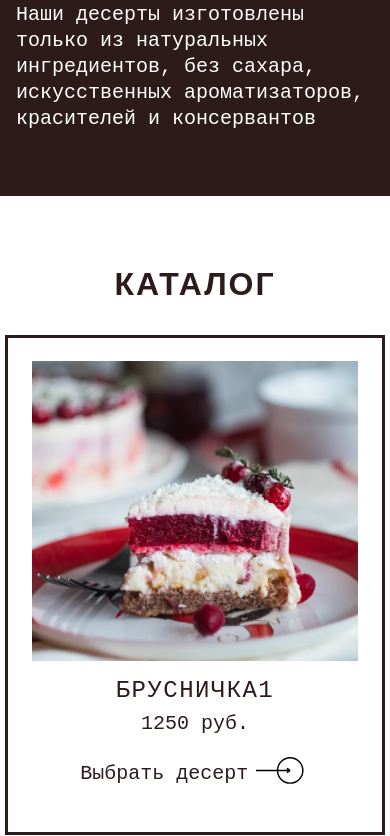
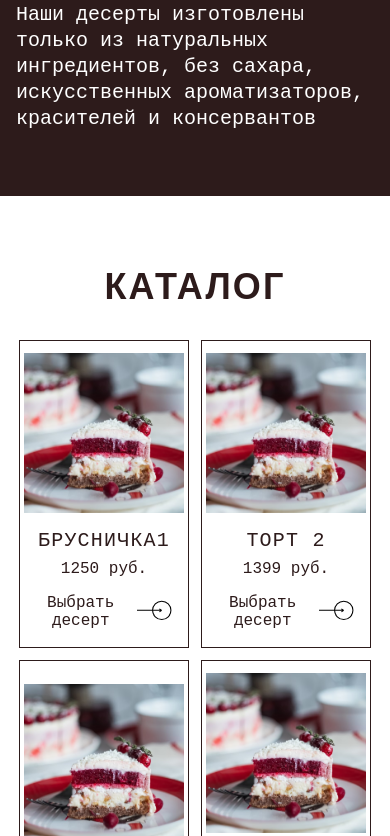
Before and after one commit to DeadDPie/landingGpo, a Next.js app: page / in a window 390 px wide. Shown: the part 1164-2000 px from the top of the page. Built offline with nearby package versions, Linux system fonts and the light colour scheme; a web font is replaced by a local one.

Commit message:
catalog adaptiv

```diff
--- a/src/components/Catalog/Card/Card.module.css
+++ b/src/components/Catalog/Card/Card.module.css
@@ -88,3 +88,25 @@ html[data-theme="B"] .bottom_container {
   align-items: center;
   margin-top: 0px;
 }
+
+@media (max-width: 768px) {
+  html[data-theme="B"] .card {
+    border: 1px solid var(--color-border-main);
+    width: 100%;
+    max-width: 170px;
+    height: auto;
+    padding: 12px 12px 8px 12px;
+  }
+
+  html[data-theme="B"] .image {
+    height: 160px;
+    width: 160px;
+  }
+
+  html[data-theme="B"] .title_text {
+    font-size: 20px;
+  }
+  html[data-theme="B"] .button_choose {
+    margin-top: 8px;
+  }
+}
--- a/src/components/Catalog/Catalog.module.css
+++ b/src/components/Catalog/Catalog.module.css
@@ -40,4 +40,9 @@
     text-align: center;
     font-size: 32px;
   }
+  html[data-theme="B"] .container {
+    grid-template-columns: 1fr 1fr;
+    gap: 12px;
+    justify-items: center;
+  }
 }
--- a/src/ui/Typography/Typography.module.css
+++ b/src/ui/Typography/Typography.module.css
@@ -43,3 +43,25 @@ html[data-theme="B"] .h1 {
 html[data-theme="B"] .p1 {
   font-weight: 300;
 }
+
+@media (max-width: 768px) {
+  html[data-theme="B"] .h1 {
+    font-size: 36px;
+  }
+
+  html[data-theme="B"] .h2 {
+    font-size: 20px;
+  }
+
+  html[data-theme="B"] .h3 {
+    font-size: 26px;
+  }
+
+  html[data-theme="B"] .p1 {
+    font-size: 16px;
+  }
+
+  html[data-theme="B"] .p2 {
+    font-size: 14px;
+  }
+}
```
